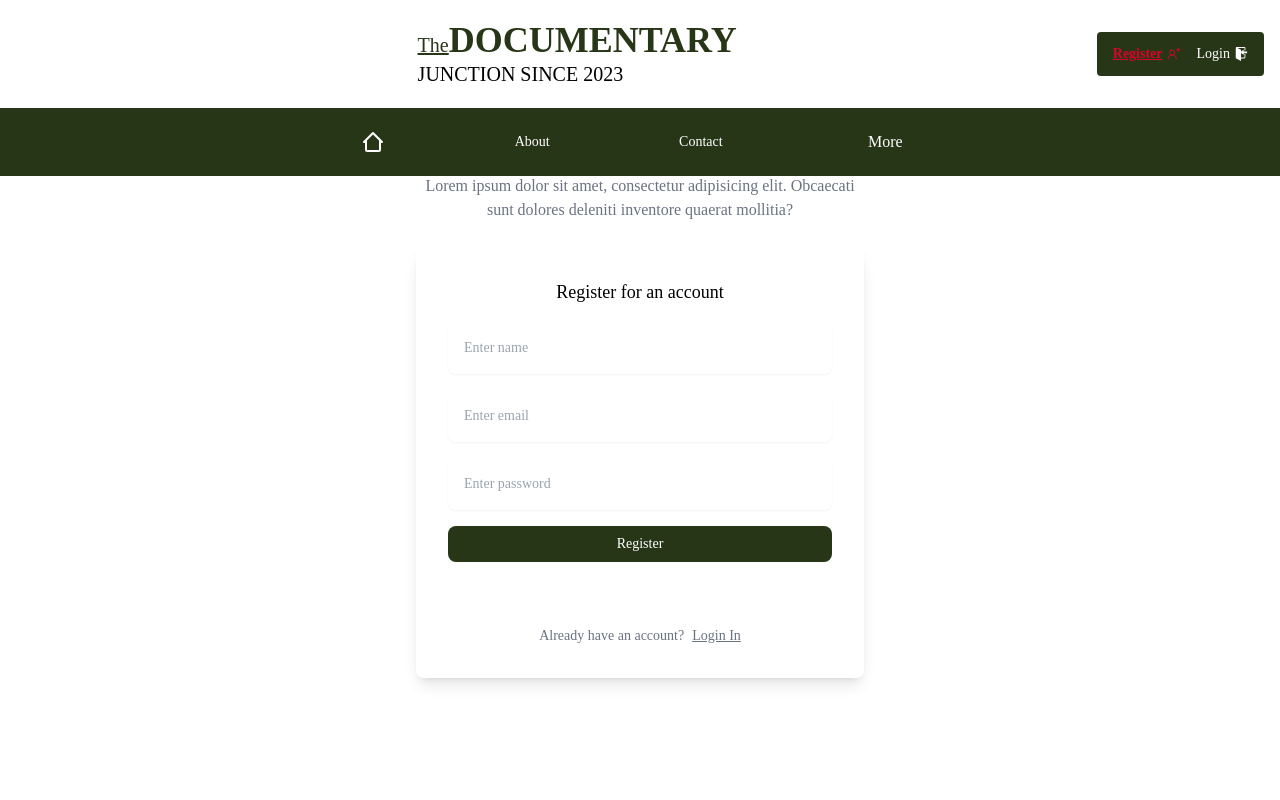
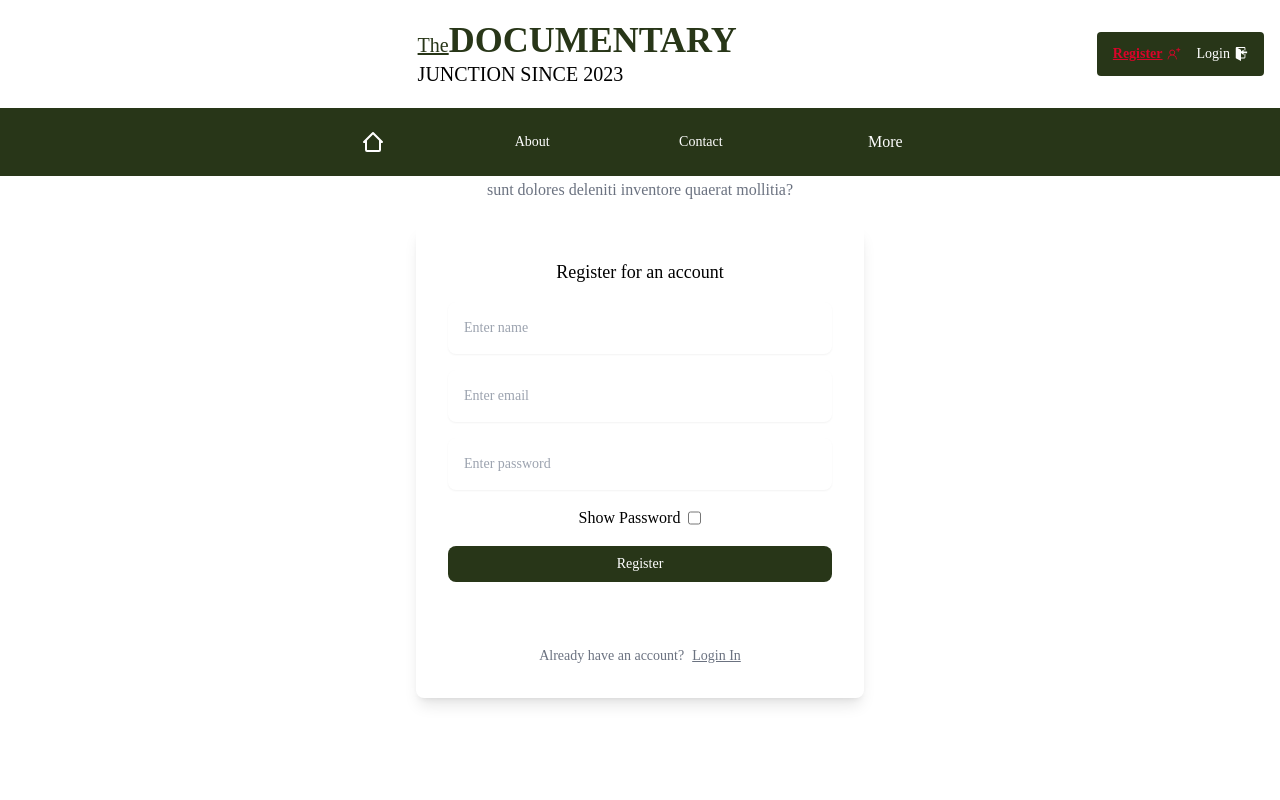
Before and after one commit to DKarimi90/movie-front, a React (Create React App) app: page /register in a window 1280 px wide. Shown: the top 800 px of the page. Built offline with nearby package versions, Linux system fonts and the light colour scheme; no server answers.

Commit message:
updated files

```diff
--- a/src/components/Register.js
+++ b/src/components/Register.js
@@ -11,6 +11,7 @@ const [formData, setFormData] = useState({
 const navigate = useNavigate()
 const [users, setUsers] = useState([])
 const [error, setError] = useState(null)
+const [showPassword, setShowPassword] = useState('')
 
 useEffect(() => {
     fetch('http://localhost:3000/users')
@@ -86,8 +87,12 @@ const handleRegister = (e) => {
               <div>
                 <label htmlFor="password" className="sr-only">Password</label>
                 <div className="relative">
-                  <input type="password" className="w-full rounded-lg border-gray-200 p-4 pe-12 text-sm shadow-sm" placeholder="Enter password" value={formData.password} onChange={(e) => setFormData({...formData, password: e.target.value})}/>
+                  <input type={showPassword? 'text': 'password'} className="w-full rounded-lg border-gray-200 p-4 pe-12 text-sm shadow-sm" placeholder="Enter password" value={formData.password} onChange={(e) => setFormData({...formData, password: e.target.value})}/>
                 </div>
+              </div>
+              <div className='mt-4 w-full flex justify-center'>
+                <label htmlFor="password">Show Password</label>
+                <input className='ml-2' type='checkbox' checked={showPassword} onChange={() => setShowPassword(!showPassword)}/>
               </div>
               <div>
               <button type="submit" className="btn">
```
